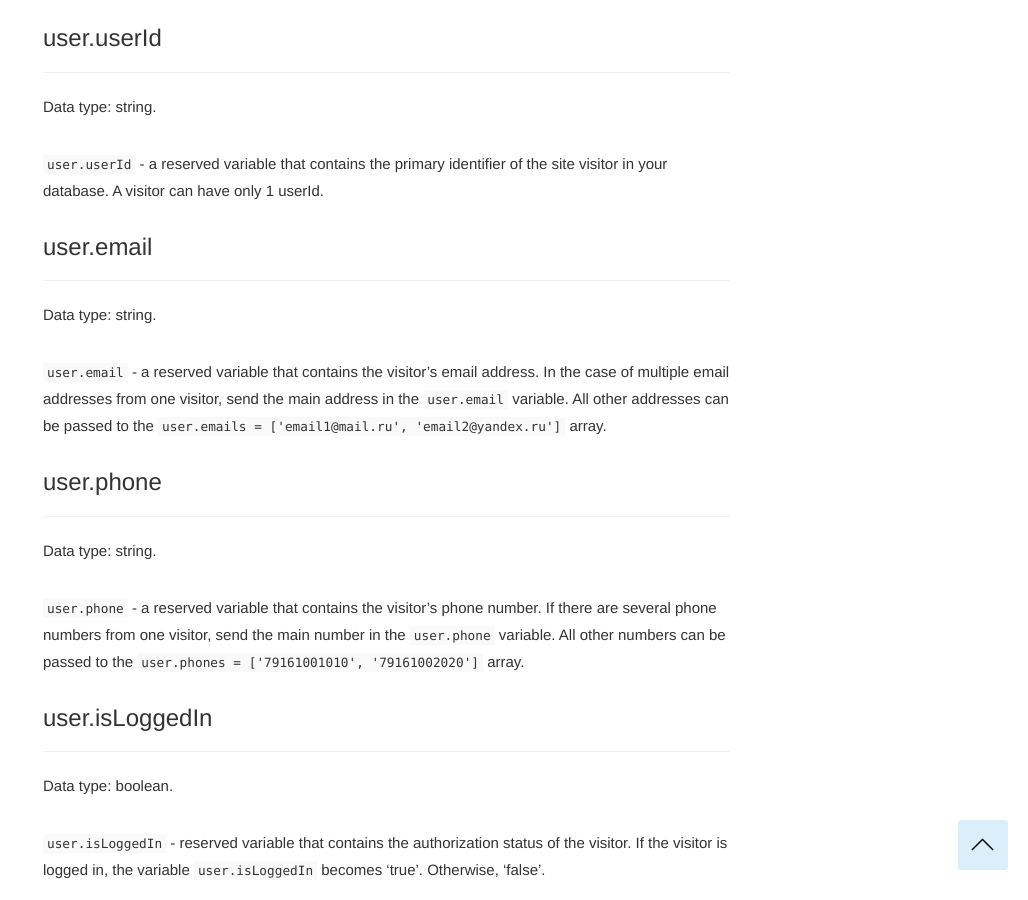
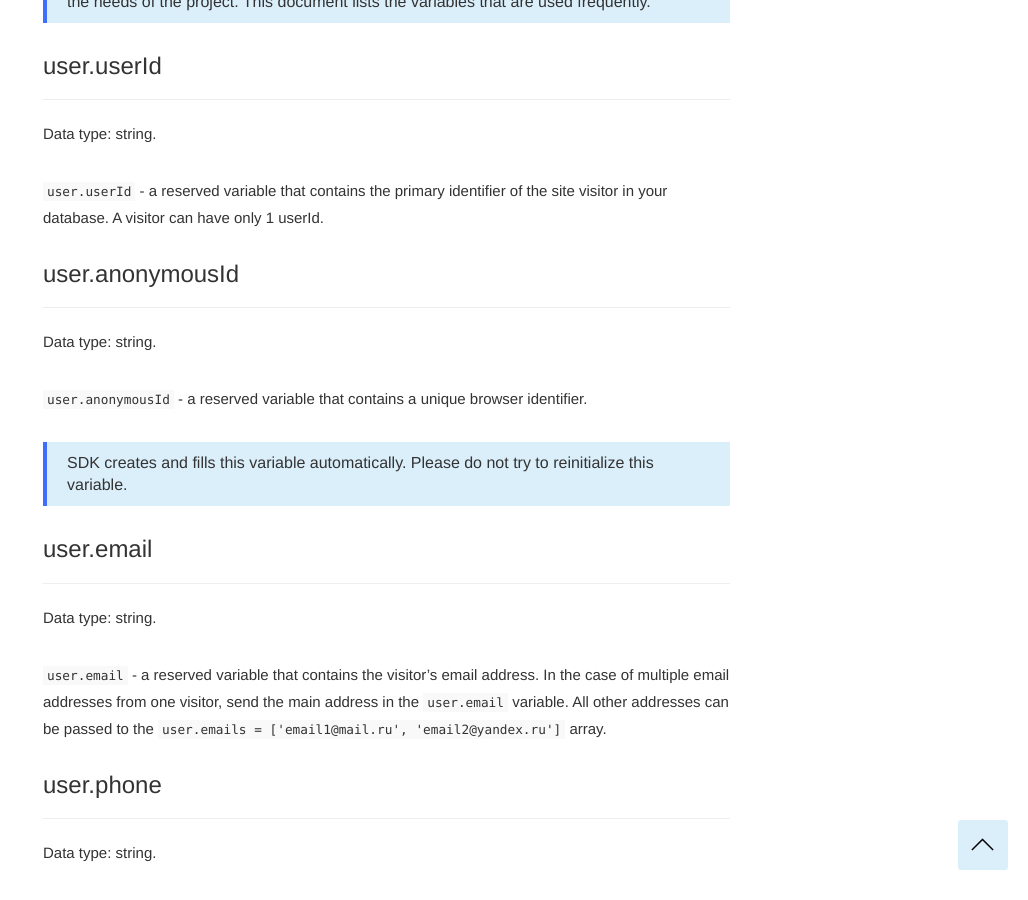
Before and after one commit to segmentstream-com/segmentstream-com.github.io, a Jekyll site: the page built from _docs/digitaldata/user.md, in a window 1280 px wide and 900 px high, scrolled down 1601 px. Shown: the whole window, without its empty margins (252-1280 px from the left). Built offline with Jekyll 4.4.1, drawn with Linux system fonts in a browser that asks for light colours; nearby versions of some CDN libraries.

Commit message:
add and mark enrichable variables to docs

```diff
--- a/_docs/digitaldata/user.md
+++ b/_docs/digitaldata/user.md
@@ -12,6 +12,7 @@
 <ul class="page-navigation">
   <li><a href="#introduction">Introduction</a></li>
   <li><a href="#user.userId">user.userId</a></li>
+  <li><a href="#user.anonymousId">user.anonymousId</a></li>
   <li><a href="#user.email">user.email</a></li>
   <li><a href="#user.phone">user.phone</a></li>
   <li><a href="#user.isLoggedIn">user.isLoggedIn</a></li>
@@ -67,6 +68,14 @@
 Data type: string.
 
 `user.userId` - a reserved variable that contains the primary identifier of the site visitor in your database. A visitor can have only 1 userId.
+
+### <a name="user.anonymousId"></a>user.anonymousId
+------
+Data type: string.
+
+`user.anonymousId` - a reserved variable that contains a unique browser identifier.
+
+> SDK creates and fills this variable automatically. Please do not try to reinitialize this variable.
 
 ### <a name="user.email"></a>user.email
 ------
```
